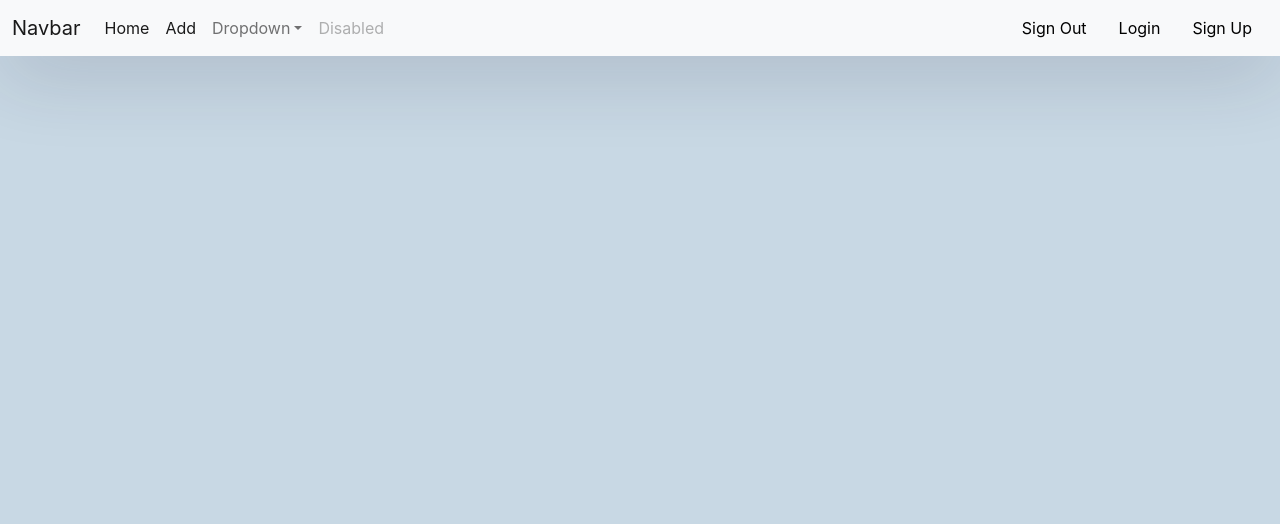
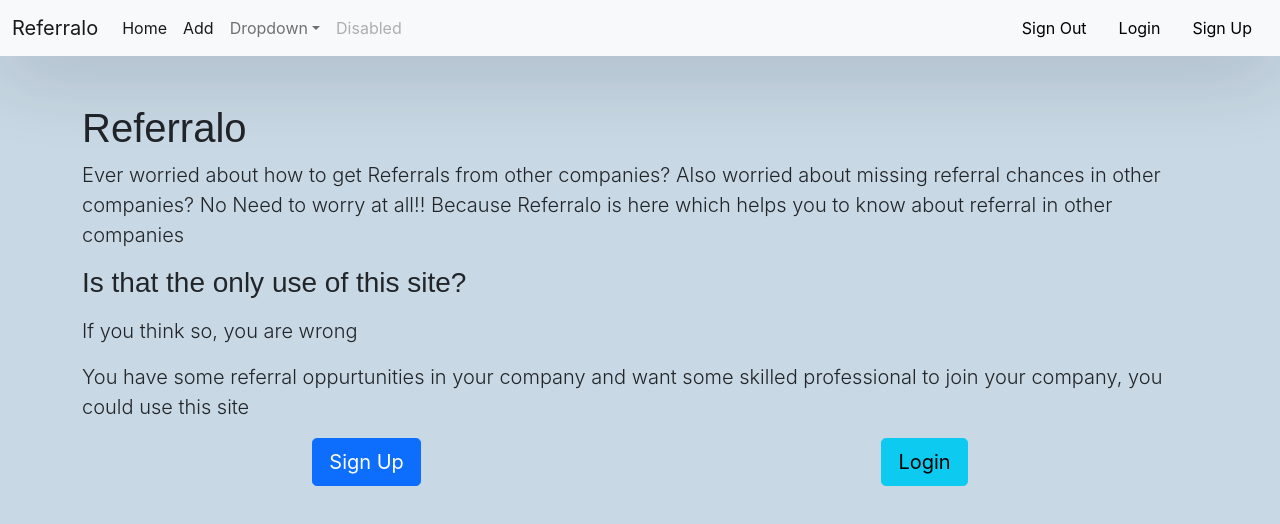
Before and after one commit to saiviswateja/referralo-frontend, a React (Create React App) app: page / in a window 1280 px wide. Shown: the top 524 px of the page. Built offline with nearby package versions, Linux system fonts and the light colour scheme.

Commit message:
added the home page

```diff
--- a/src/App.js
+++ b/src/App.js
@@ -13,6 +13,7 @@ import LoginScreen from './components/LoginScreen';
 import SignUpScreen from './components/SignUpScreen';
 import EditProfile from './components/EditProfile';
 import EditReferralJob from './components/EditReferralJob';
+import HomePage from './components/HomePage';
 
 function App() {
   return (
@@ -40,6 +41,9 @@ function App() {
           <Route exact path="/referral/edit/:referral_id">
             <EditReferralJob/>
           </Route>
+          <Route exact path="/">
+            <HomePage/>
+          </Route>
       </Switch>
     </Router>
   );
--- /dev/null
+++ b/src/components/HomePage.js
@@ -0,0 +1,40 @@
+import React from "react";
+import { Link } from "react-router-dom";
+
+function HomePage() {
+  return (
+    <div className="site-wrapper">
+      <div className="site-wrapper-inner">
+        <div className="container">
+          <div className="inner cover pt-5">
+            <h1 className="cover-heading">Referralo</h1>
+            <p className="lead">
+              Ever worried about how to get Referrals from other companies? Also
+              worried about missing referral chances in other companies? No Need
+              to worry at all!! Because Referralo is here which helps you to
+              know about referral in other companies
+            </p>
+            <p className="lead">
+              <h3>Is that the only use of this site?</h3>
+            </p>
+            <p className="lead">If you think so, you are wrong</p>
+            <p className="lead">
+              You have some referral oppurtunities in your company and want some
+              skilled professional to join your company, you could use this site
+            </p>
+            <p className="d-flex justify-content-around">
+              <Link to={`/signup`}>
+                <button className="btn btn-primary btn-lg">Sign Up</button>
+              </Link>
+              <Link to={`/login`}>
+                <button className="btn btn-info btn-lg">Login</button>
+              </Link>
+            </p>
+          </div>
+        </div>
+      </div>
+    </div>
+  );
+}
+
+export default HomePage;
--- a/src/components/NavBar.js
+++ b/src/components/NavBar.js
@@ -3,36 +3,10 @@ import {Link, NavLink} from 'react-router-dom';
 import styled from "styled-components";
 
 function NavBar() {
-
-  // return (
-  //   <nav className="navbar navbar-expand-lg navbar-light bg-light">
-  //     <div className="container-fluid">
-  //       <a className="navbar-brand" href="#">Referralo</a>
-  //       <button className="navbar-toggler" type="button" data-bs-toggle="collapse" data-bs-target="#navbarNavAltMarkup" aria-controls="navbarNavAltMarkup" aria-expanded="false" aria-label="Toggle navigation">
-  //         <span className="navbar-toggler-icon"></span>
-  //       </button>
-  //       <div className="collapse navbar-collapse" id="navbarNavAltMarkup">
-  //         <div className="navbar-nav">
-  //           <Link className="nav-link active" aria-current="page" to="/home">Home</Link>
-  //           <Link className="nav-link active" to="/referral/add">Add</Link>
-  //           <Link className="nav-link active" to="/home">About</Link>
-  //           <Link className="nav-link active">Sign Out</Link>
-  //           <Link className="nav-link active" to="/home">Login</Link>
-  //           <Link className="nav-link active" to="/home">Sign Up</Link>
-  //           <form className="d-flex">
-  //             <input className="form-control me-2" type="search" placeholder="Search" aria-label="Search"/>
-  //             <button className="btn btn-outline-success" type="submit">Search</button>
-  //           </form>
-  //         </div>
-  //       </div>
-  //     </div>
-  //   </nav>
-  // );
-
   return (
     <nav className="navbar navbar-expand-lg navbar-light bg-light">
   <div className="container-fluid">
-    <a className="navbar-brand" href="#">Navbar</a>
+    <a className="navbar-brand" href="#">Referralo</a>
     <button className="navbar-toggler" type="button" data-bs-toggle="collapse" data-bs-target="#navbarSupportedContent" aria-controls="navbarSupportedContent" aria-expanded="false" aria-label="Toggle navigation">
       <span className="navbar-toggler-icon"></span>
     </button>
--- a/src/components/ReferralScreen.js
+++ b/src/components/ReferralScreen.js
@@ -1,6 +1,6 @@
 import React, { useEffect, useState } from "react";
 import { getReferralsExceptUserId } from "../api-service/ReferralService";
-import {Link} from 'react-router-dom';
+import { Link } from 'react-router-dom';
 import { useStateValue } from "../redux/StateProvider";
 
 function ReferralScreen(props) {
@@ -12,11 +12,11 @@ function ReferralScreen(props) {
   };
 
   const [referrals, setReferrals] = useState([]);
-  useEffect(()=>{
+  useEffect(() => {
     console.log(props);
   });
 
-  useEffect(()=> {
+  useEffect(() => {
 
   }, []);
 
@@ -41,19 +41,19 @@ function ReferralScreen(props) {
                     <h4>{referral.user.name}</h4>
                     {
                       !props.showUserReferrals ?
-                    <Link to={`/referral/view/${referral.id}`}  style={linkStyle}>
+                        <Link to={`/referral/view/${referral.id}`} style={linkStyle}>
                           <button
                             type="button"
                             className="btn btn-primary"
                             data-bs-toggle="modal"
                             data-bs-target="#exampleModal"
                           >
-                        <span>Add Details</span>
+                            <span>View Details</span>
 
                           </button>
                         </Link>
                         :
-                    <Link to={`/referral/edit/${referral.id}`}  style={linkStyle}>
+                        <Link to={`/referral/edit/${referral.id}`} style={linkStyle}>
                           <button
                             type="button"
                             className="btn btn-primary"
```
Lines whose indentation alone changed are shown as unchanged.
